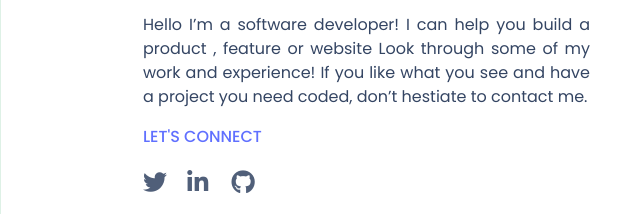
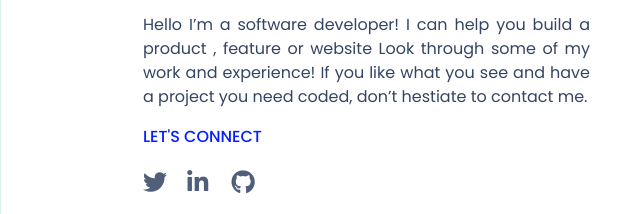
Before and after one commit to amrendrakind/MyPortfolio_MV, a website: page index.html in a window 1280 px wide. Shown: the part 3890-4104 px from the top of the page, 0-640 px from the left. Drawn offline with Linux system fonts and the light colour scheme.

Commit message:
Color contract made  as per accessibility in line 277

```diff
--- a/portfolio.css
+++ b/portfolio.css
@@ -274,7 +274,7 @@
   .aboutconnect,
   h3 {
     font-size: 16px;
-    color: #6070ff;
+    color: #051eff;
     line-height: 24px;
     font-weight: 500;
   }
```
